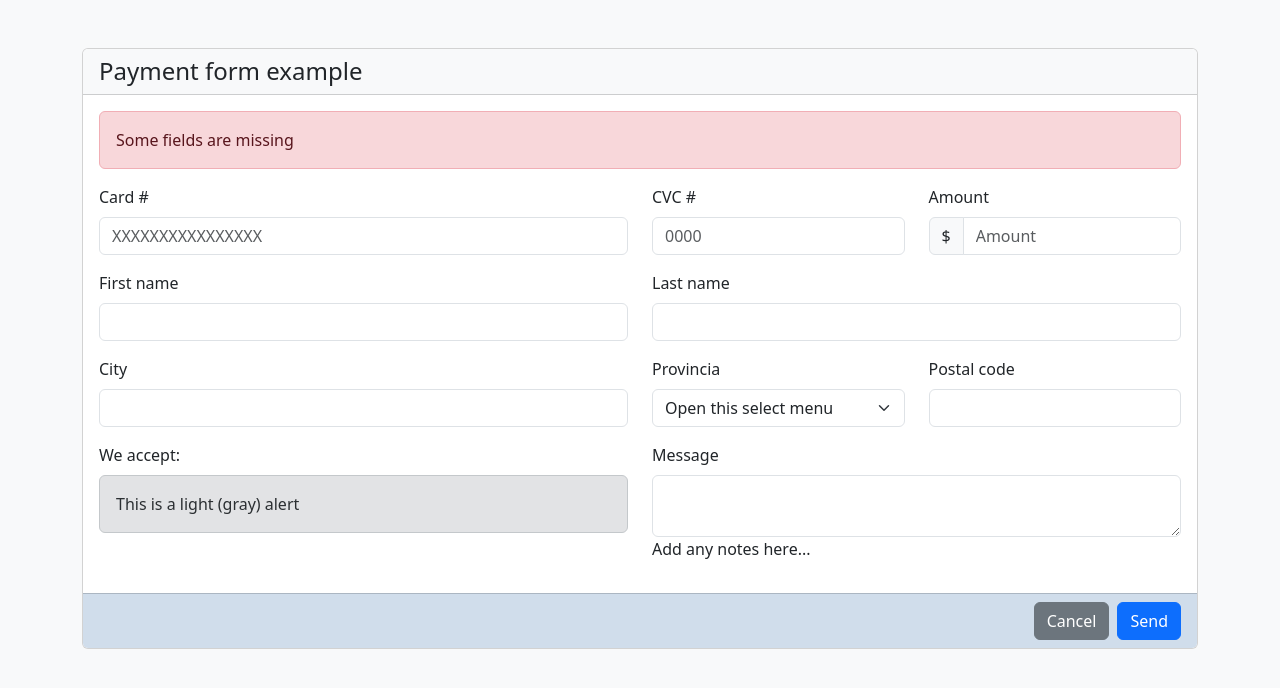
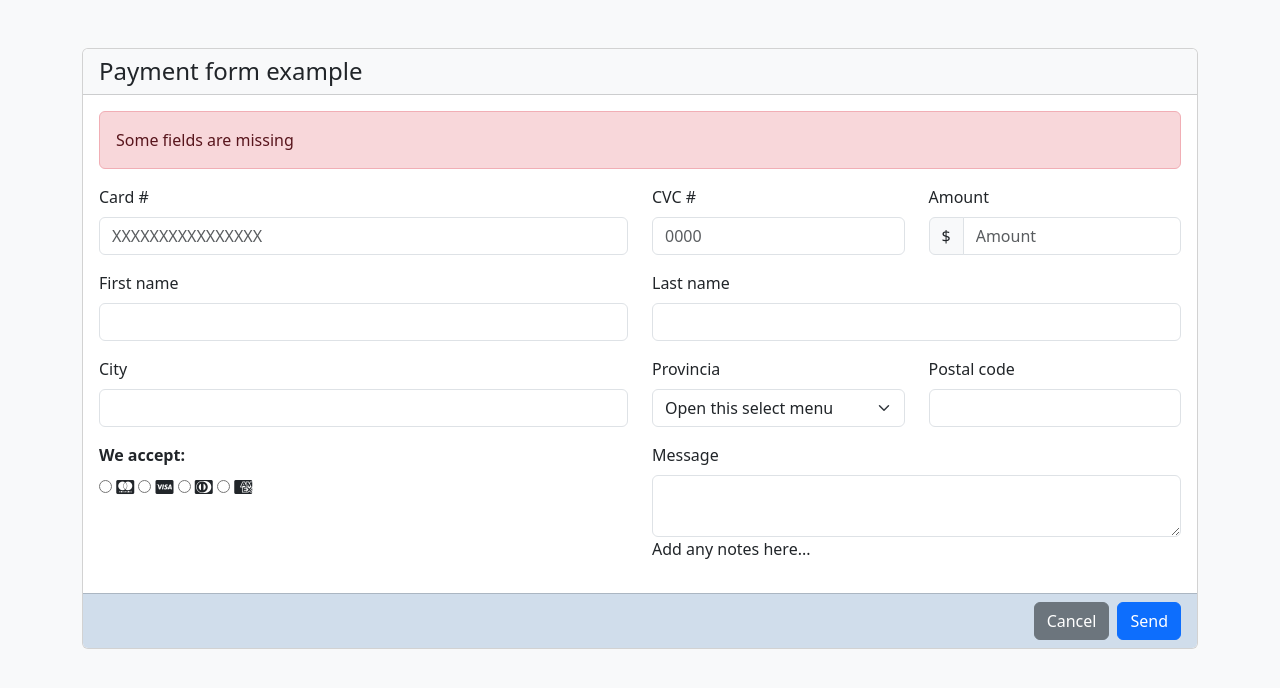
Before and after one commit to 4GeeksAcademy/AnthonySanto-html5-form-lt-55, a plain HTML site: page index.html in a window 1280 px wide. Drawn offline with nearby package versions, Linux system fonts and the light colour scheme.

Commit message:
modificaciones de tarjetas

```diff
--- a/index.html
+++ b/index.html
@@ -82,13 +82,37 @@
               </div>
 
               <div class="row mb-3 align-items-start">
-                <div class="col-md-6">
-                  <label class="form-label">We accept:</label><br>
-                <div class="alert alert-secondary" role="alert">
-                  This is a light (gray) alert
+
+              <div class="col-md">
+                <label class="form-label fw-bold">We accept:</label>
+                <div class="accepted-cards-container">
+
+
+                  <label class="card-option">
+                    <input type="radio" name="card" value="mastercard">
+                    <i class="fab fa-cc-mastercard"></i>
+                  </label>
+
+
+                  <label class="card-option">
+                    <input type="radio" name="card" value="visa">
+                    <i class="fab fa-cc-visa"></i>
+                  </label>
+
+                  <label class="card-option">
+                    <input type="radio" name="card" value="diners">
+                    <i class="fab fa-cc-diners-club"></i>
+                  </label>
+
+                  <label class="card-option">
+                    <input type="radio" name="card" value="amex">
+                    <i class="fab fa-cc-amex"></i>
+                  </label>
+
+
+
                 </div>
-                </div>
-
+              </div>
                 <div class="col-md-6">
                   <label for="message" class="form-label">Message</label>
                   <textarea class="form-control" id="message" ></textarea>
@@ -108,8 +132,5 @@
 
         </div>
     </div>
-
-
-
 </body>
 </html>
```
